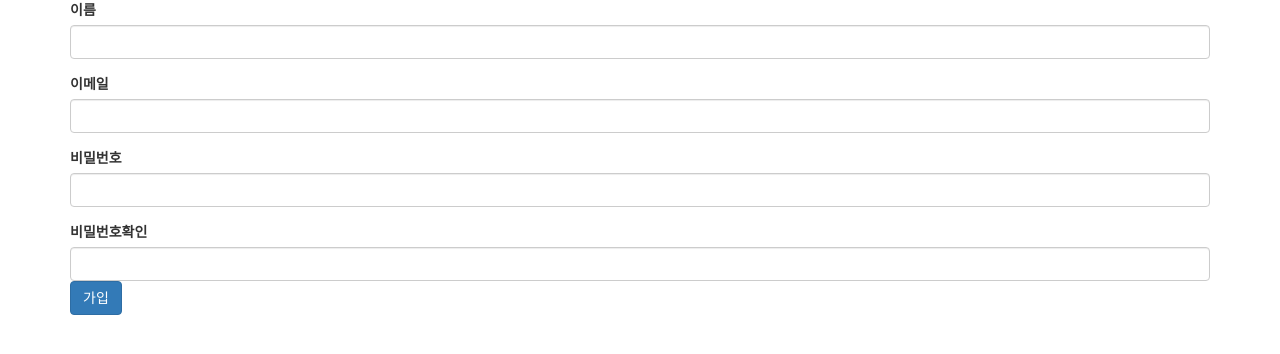
After one commit to mayrang/BookReview, a Flask app: page /user/join in a window 1280 px wide. The commit adds this page. Shown: the top 354 px of the page. Run offline with Flask 2, Linux system fonts and the light colour scheme; some libraries are stand-ins or nearby versions.

Commit message:
make_user_join

```diff
--- a/main/templates/main.html
+++ b/main/templates/main.html
@@ -15,6 +15,13 @@
     <script src="https://cdn.jsdelivr.net/npm/summernote@0.8.18/dist/summernote.min.js"></script>
 </head>
 <body>
+    {% with messages = get_flashed_messages() %}
+    {% if messages %}
+    <script type="text/javascript">
+        alert("{{messages[-1]}}")
+    </script>
+    {% endif %}
+    {% endwith %}
     <div class="container">
     {% block content %}
     {% endblock content %}
--- /dev/null
+++ b/main/templates/menu.html
@@ -0,0 +1,6 @@
+{% if session.get("id") is none %}
+    <a href="{{url_for('user.join')}}" class="btn btn-primary">회원가입하기</a>
+    <a href="#" class="btn btn-primary">로그인</a>
+{% else %}
+    <a href="#" class="btn btn-primary">로그아웃</a>
+{% endif %}
--- a/main/templates/review_list.html
+++ b/main/templates/review_list.html
@@ -1,6 +1,7 @@
 {% extends "main.html" %}
 {% block title %}review_list{% endblock %}
 {% block content %}
+{% include "menu.html" %}
 <script type="text/javascript">
     $("buttonSearch").click(function(){
         var search = $("search").val();
--- /dev/null
+++ b/main/templates/user_join.html
@@ -0,0 +1,24 @@
+{% extends 'main.html' %}
+
+{% block content %}
+<form method="post" >
+    <div class="form-group">
+        <label for="name">이름</label>
+        <input type="text" name="name" id="name" class="form-control" />
+    </div>
+    <div class="form-group">
+        <label for="email">이메일</label>
+        <input type="email" name="email" id="email" class="form-control" />
+    </div>
+    <div class="form-group">
+        <label for="password1">비밀번호</label>
+        <input type="password" name="password1" id="password2" class="form-control" />
+    </div>
+    <div class="form-gruop">
+        <label for="password2">비밀번호확인</label>
+        <input type="password" name="password2" id="password2" class="form-control" />
+    </div>
+    <input type="submit" class="btn btn-primary" value="가입" />
+</form>
+
+{% endblock content %}
--- a/main/user.py
+++ b/main/user.py
@@ -0,0 +1,39 @@
+from flask import Blueprint, session
+from main import *
+
+bp = Blueprint("user", __name__, url_prefix="/user")
+
+
+@bp.route("/join", methods=["POST", "GET"])
+def join():
+    if request.method == "POST":
+        name = request.form.get("name")
+        email = request.form.get("email")
+        password1 = request.form.get("password1")
+        password2 = request.form.get("password2")
+        if name == "" or email == "" or password1 == "" or password2 == "":
+            flash("입력하지 않은 항목이 있습니다")
+            return redirect(url_for('user.join'))
+        user = mongo.db.user
+        email_cnt = user.count_documents({"email" : email})
+        if email_cnt > 0:
+            flash("이메일이 중복됐습니다.")
+            return redirect(url_for('userjoin'))
+        if password1 != password2:
+            flash("비밀번호 확인을 다시해주세요")
+            return redirect(url_for('user.join'))
+        password = make_hash_password(password1)
+        post = {
+            "name": name,
+            "email": email,
+            "password": password,
+            "login_count": 0,
+            "login_time": None
+        }
+        idx = user.insert_one(post)
+        session["id"] = str(idx)
+        session["email"] = email
+        session["name"] = name
+        return redirect(url_for('home.home'))
+    else:
+        return render_template("user_join.html")
```
Also changed, not shown: main/__init__.py (+6 -2 lines), main/common.py (added, +9 -0 lines).
